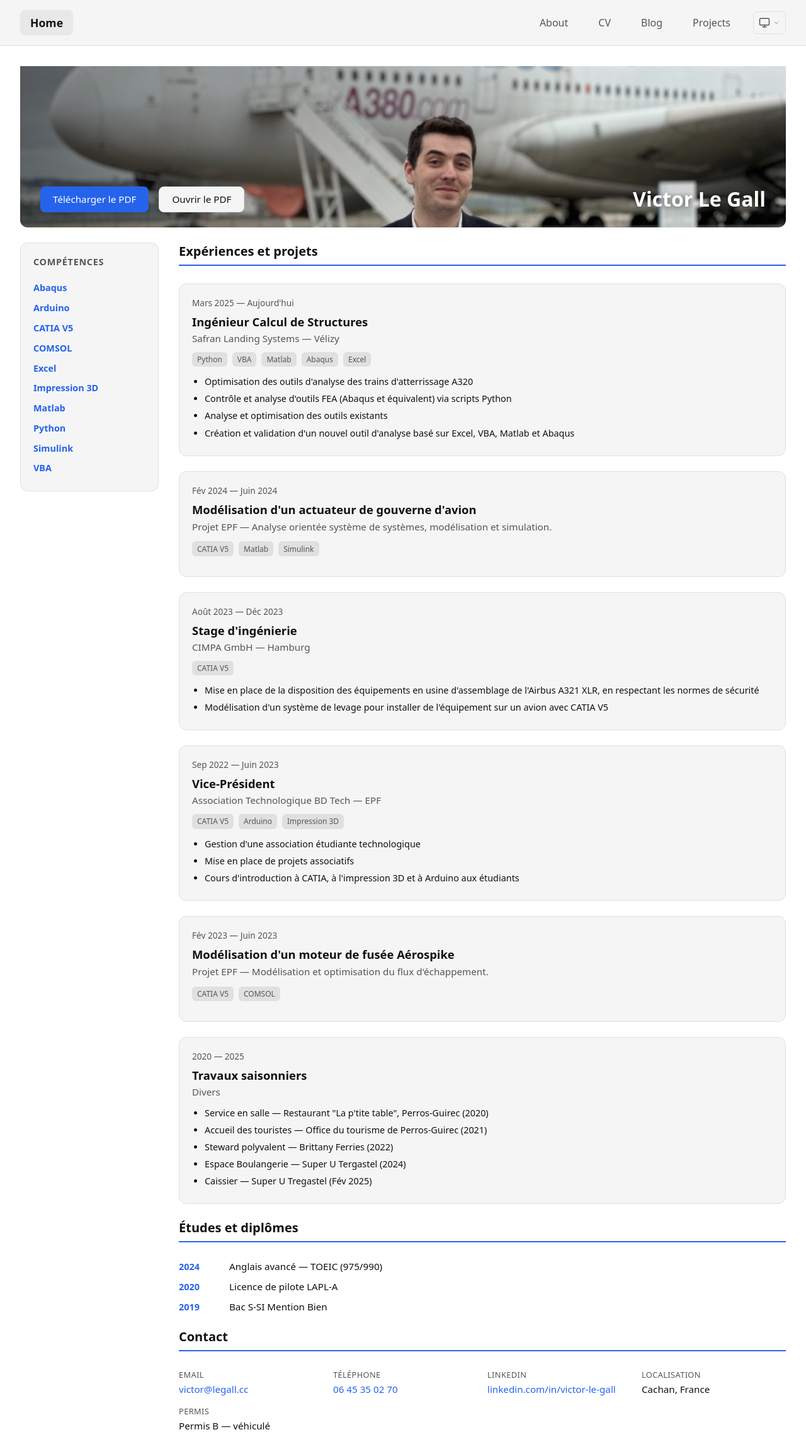
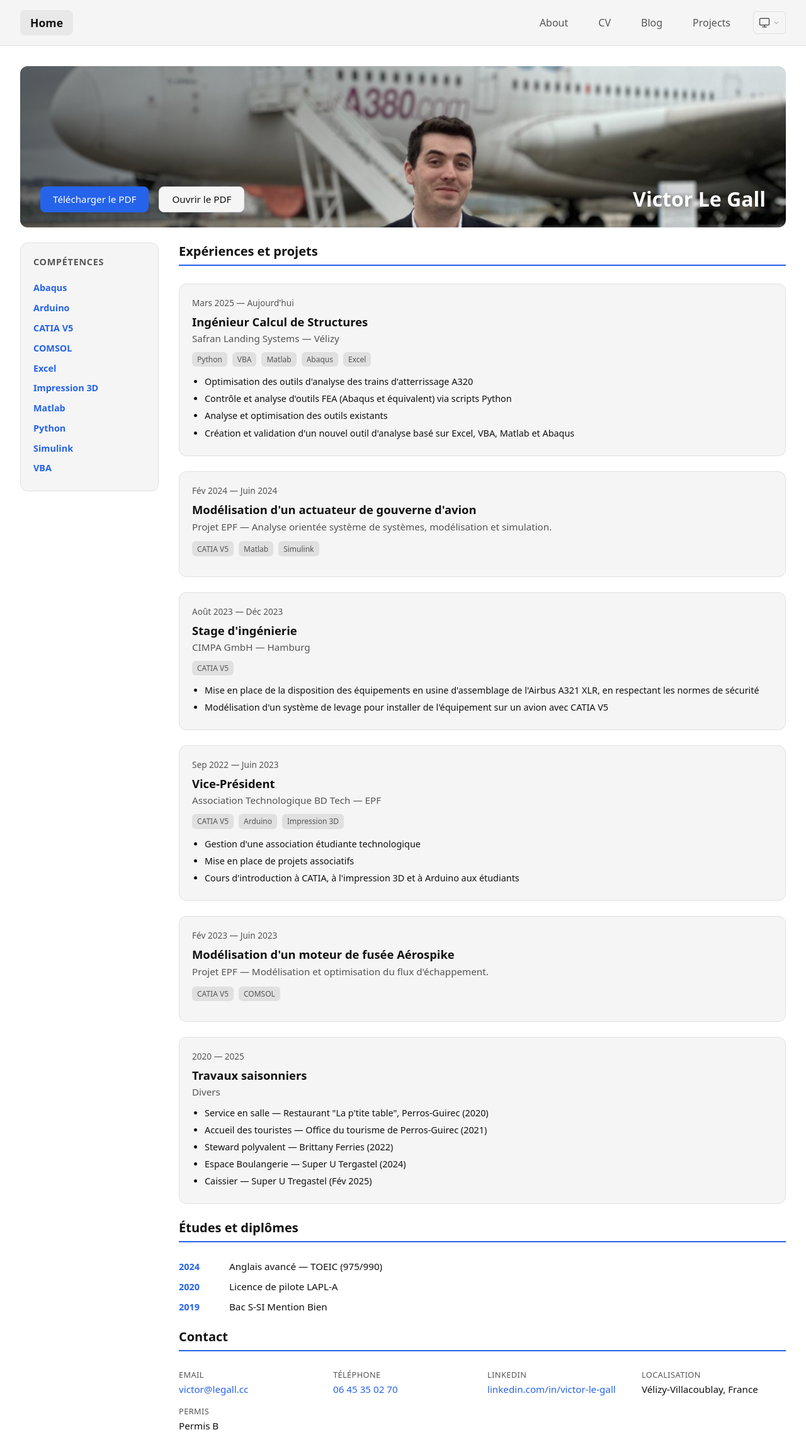
Before and after one commit to vizender/Website, a React (Vite) app in the folder packages/website/: page /cv in a window 1280 px wide. Shown: the top 2308 px of the page at 63% size. Built offline with nearby package versions, Linux system fonts and the light colour scheme.

Commit message:
Update CV data with new location and driver's license details. Adjust CSS for CV header border radius for a more polished appearance.

```diff
--- a/packages/website/src/data/cvData.ts
+++ b/packages/website/src/data/cvData.ts
@@ -112,8 +112,8 @@ export const cvData = {
       value: 'linkedin.com/in/victor-le-gall',
       href: 'https://linkedin.com/in/victor-le-gall',
     },
-    { label: 'Localisation', value: 'Cachan, France' },
-    { label: 'Permis', value: 'Permis B — véhiculé' },
+    { label: 'Localisation', value: 'Vélizy-Villacoublay, France' },
+    { label: 'Permis', value: 'Permis B' },
   ] as Contact[],
 };
 
--- a/packages/website/src/pages/CV.css
+++ b/packages/website/src/pages/CV.css
@@ -66,7 +66,7 @@
   width: 100%;
   height: var(--cv-header-height);
   overflow: hidden;
-  border-radius: 0 0 12px 12px;
+  border-radius: 12px;
 }
 
 .cv-banner-image {
```
